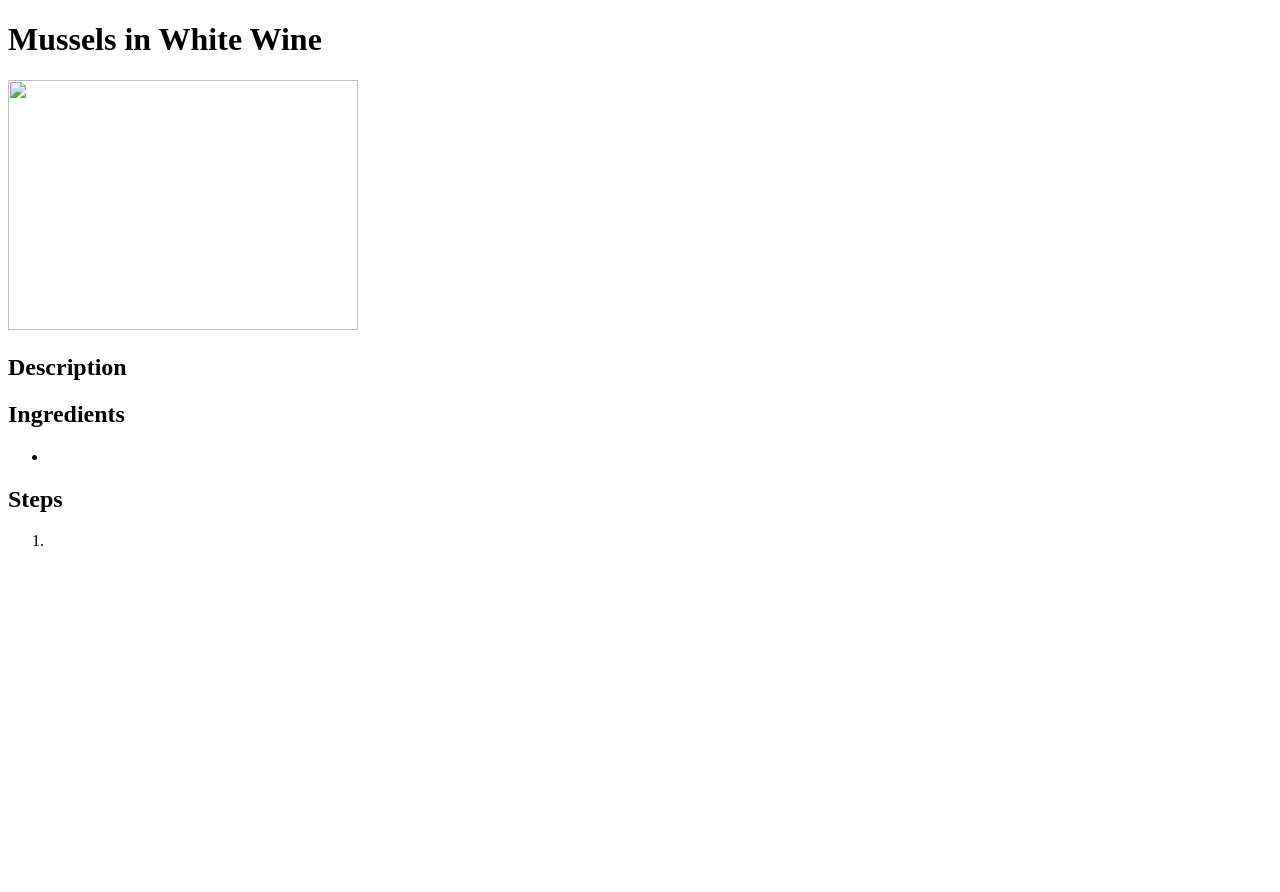
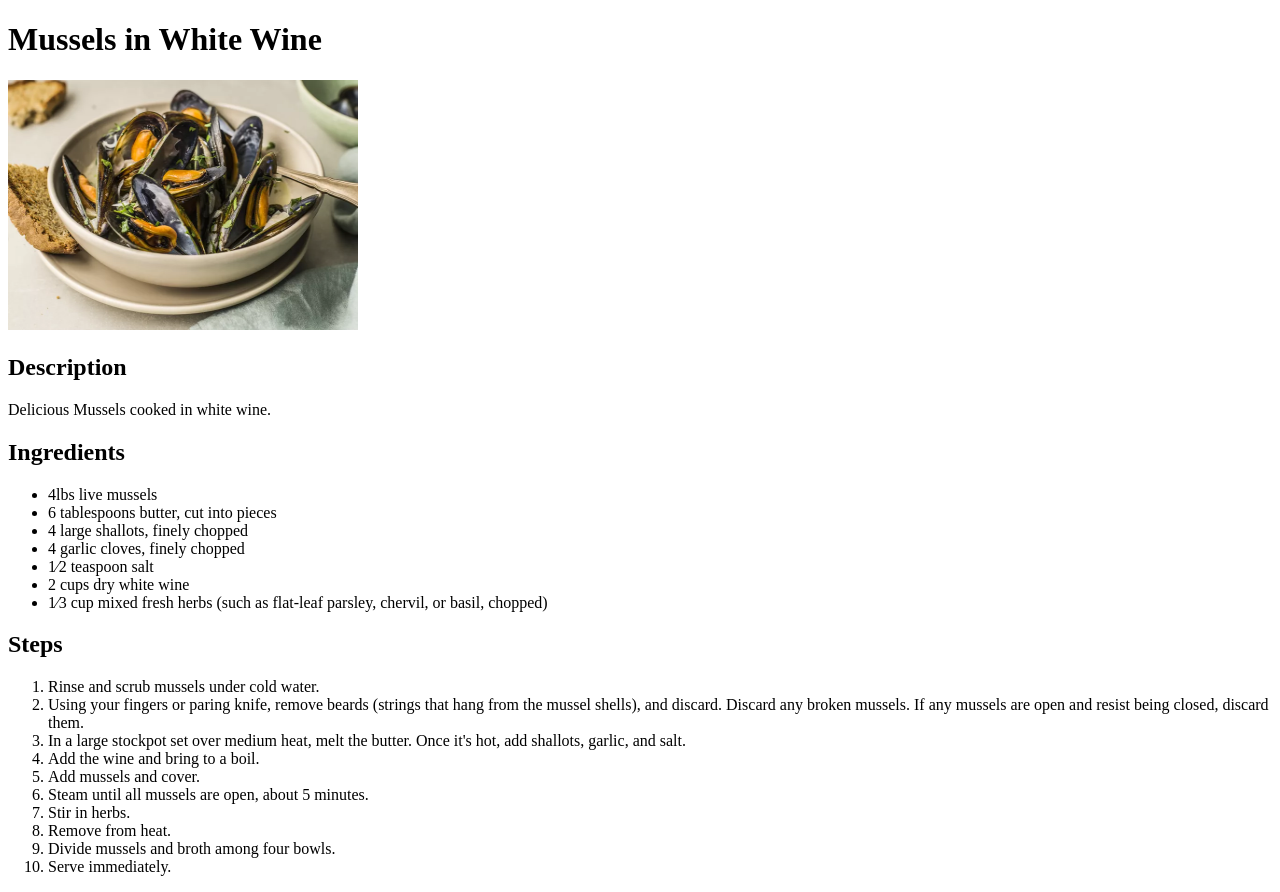
Before and after one commit to xmbalza/odin-recipes, a plain HTML site: page recipes/mussels-in-white-wine.html in a window 1280 px wide. Before the commit the page ends 800 px from the top, so only its background shows below. Drawn offline with Linux system fonts and the light colour scheme.

Commit message:
Add alt text to img

```diff
--- a/recipes/mussels-in-white-wine.html
+++ b/recipes/mussels-in-white-wine.html
@@ -7,18 +7,48 @@
   </head>
   <body>
     <h1>Mussels in White Wine</h1>
-    <img src="" alt="" width="350" height="250" />
+    <img
+      src="./images/mussels.jpg"
+      alt="A plate of mussels in wine sauce and garnished with herbs"
+      width="350"
+      height="250"
+    />
     <h2>Description</h2>
-    <p></p>
+    <p>Delicious Mussels cooked in white wine.</p>
     <h2>Ingredients</h2>
 
     <ul>
-      <li></li>
+      <li>4lbs live mussels</li>
+      <li>6 tablespoons butter, cut into pieces</li>
+      <li>4 large shallots, finely chopped</li>
+      <li>4 garlic cloves, finely chopped</li>
+      <li>1⁄2 teaspoon salt</li>
+      <li>2 cups dry white wine</li>
+      <li>
+        1⁄3 cup mixed fresh herbs (such as flat-leaf parsley, chervil, or basil,
+        chopped)
+      </li>
     </ul>
 
     <h2>Steps</h2>
     <ol>
-      <li></li>
+      <li>Rinse and scrub mussels under cold water.</li>
+      <li>
+        Using your fingers or paring knife, remove beards (strings that hang
+        from the mussel shells), and discard. Discard any broken mussels. If any
+        mussels are open and resist being closed, discard them.
+      </li>
+      <li>
+        In a large stockpot set over medium heat, melt the butter. Once it's
+        hot, add shallots, garlic, and salt.
+      </li>
+      <li>Add the wine and bring to a boil.</li>
+      <li>Add mussels and cover.</li>
+      <li>Steam until all mussels are open, about 5 minutes.</li>
+      <li>Stir in herbs.</li>
+      <li>Remove from heat.</li>
+      <li>Divide mussels and broth among four bowls.</li>
+      <li>Serve immediately.</li>
     </ol>
   </body>
 </html>
```
